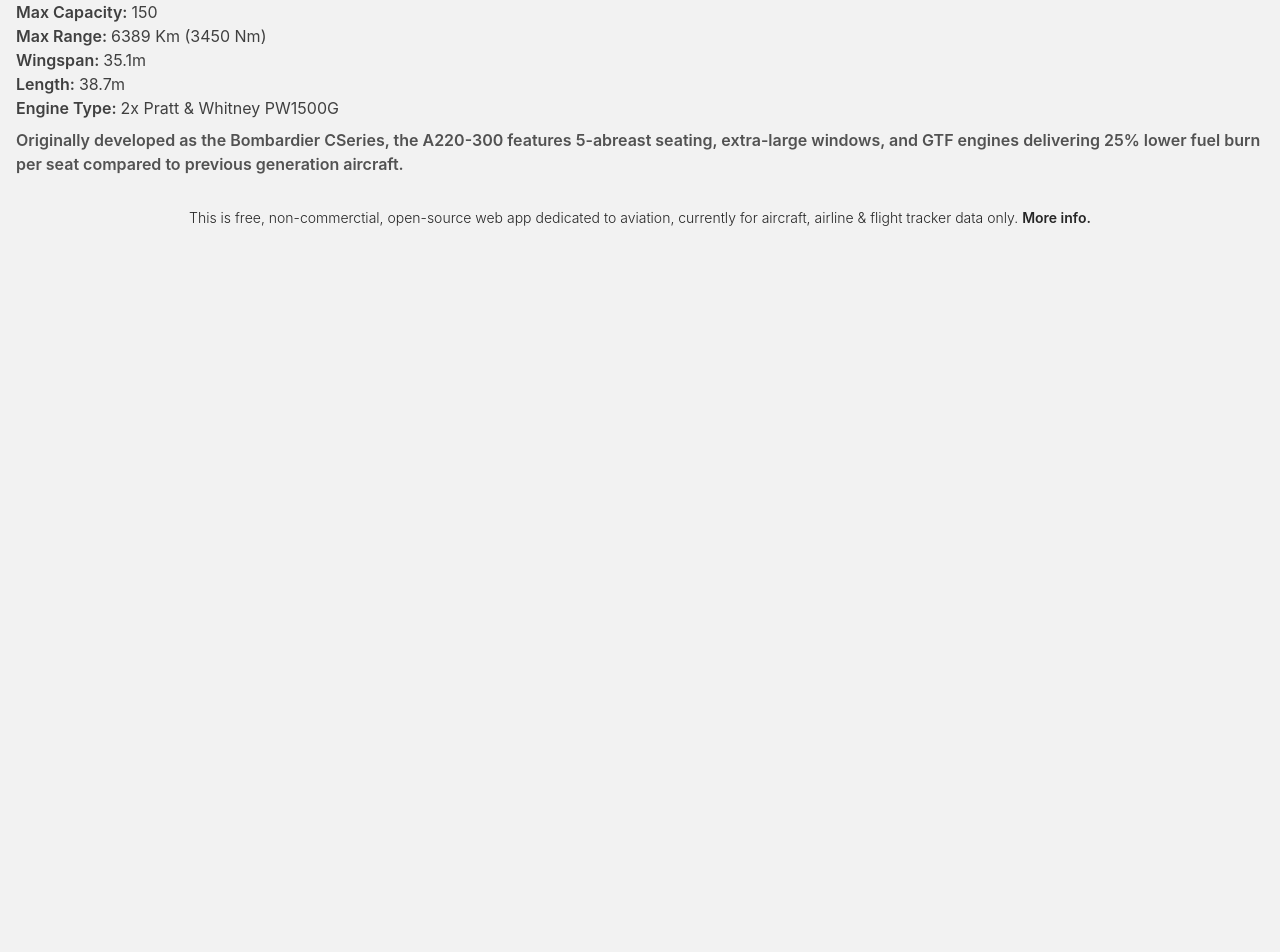
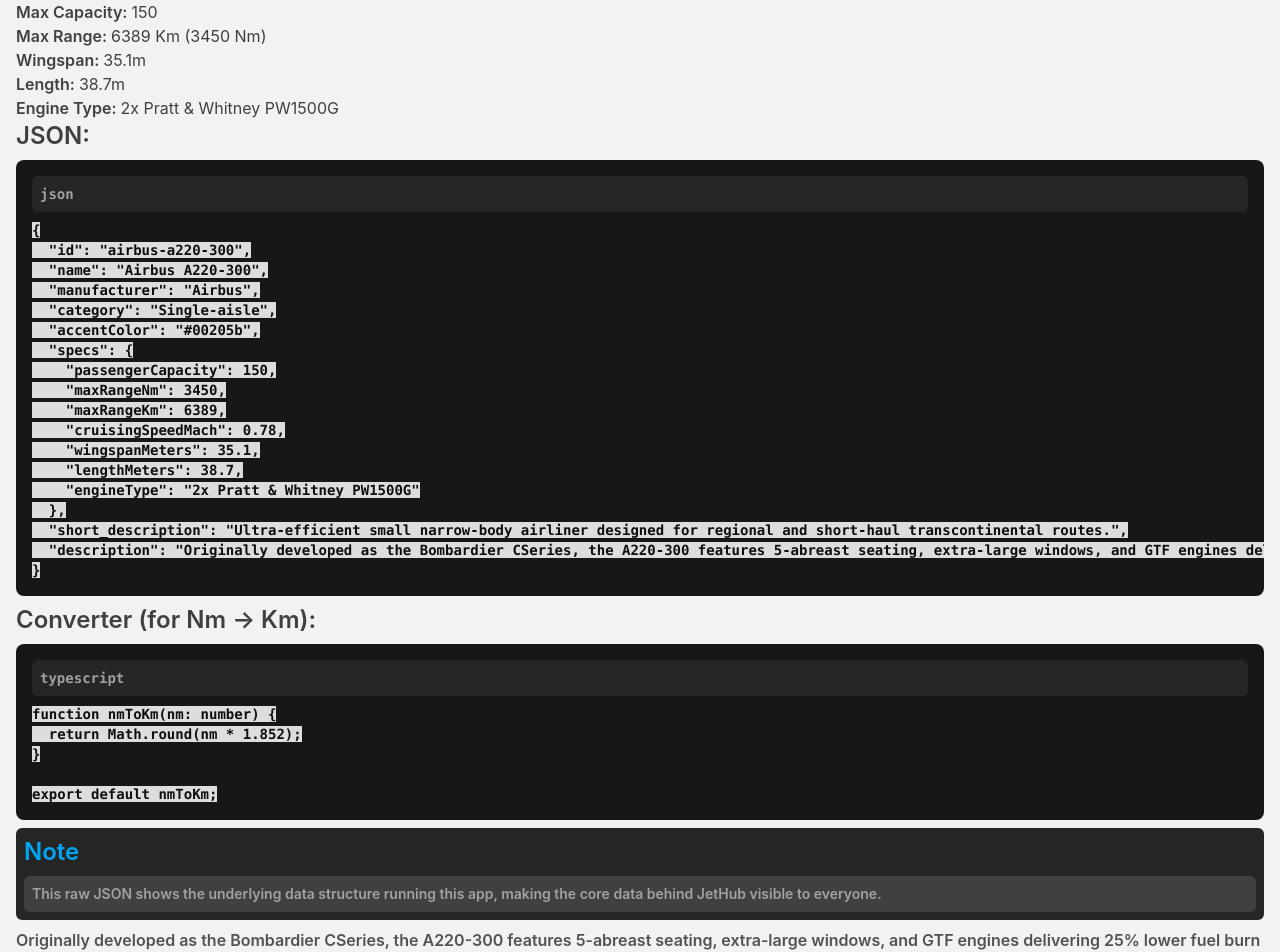
Before and after one commit to sandro-dev26/jethub, a React (Vite) app: page /aircraft/airbus-a220-300 in a window 1280 px wide. Shown: the part 230-1182 px from the top of the page. Before the commit the page ends 800 px from the top, so only its background shows below. Built offline with nearby package versions, Linux system fonts and the light colour scheme.

Commit message:
Update aircraftDetails.tsx

```diff
--- a/src/AppRouter.tsx
+++ b/src/AppRouter.tsx
@@ -16,7 +16,6 @@
 
           <Route path="/aircraft" element={<AircraftPage />} />
           <Route path="/aircraft/:aircraftid" element={<AircraftDetails />} />
-          <Route path="/aircraft/:categoryid" />
 
           <Route path="/airlines" element={<AirlinePage />} />
           <Route path="/airlines/:airlineid" element={<AirlineDetails />} />
--- a/src/pages/aircraftDetails.tsx
+++ b/src/pages/aircraftDetails.tsx
@@ -2,6 +2,7 @@
 import { useParams } from "react-router";
 import { fetchAircraftData } from "../fetch";
 import type { Aircraft } from "../types/aircraft";
+import conventerData from "../utils/converter?raw";
 
 function AircraftDetails() {
   const [aircraftData, setAircraftData] = useState<Aircraft[] | null>(null);
@@ -31,45 +32,70 @@
           </h1>
 
           <ul className="text-md font-semibold my-2 text-neutral-700 dark:text-neutral-400">
-            <p>
+            <li>
               Manufacturer:{" "}
               <span className="font-normal">{specAircraft.manufacturer}</span>
-            </p>
-            <p>
+            </li>
+            <li>
               Category:{" "}
               <span className="font-normal">{specAircraft.category}</span>
-            </p>
-            <p>
+            </li>
+            <li>
               Max Capacity:{" "}
               <span className="font-normal">
                 {specAircraft.specs.passengerCapacity}
               </span>
-            </p>
-            <p>
+            </li>
+            <li>
               Max Range:{" "}
               <span className="font-normal">
                 {specAircraft.specs.maxRangeKm} Km (
                 {specAircraft.specs.maxRangeNm} Nm)
               </span>
-            </p>
-            <p>
+            </li>
+            <li>
               Wingspan:{" "}
               <span className="font-normal">
                 {specAircraft.specs.wingspanMeters}m
               </span>
-            </p>
-            <p>
+            </li>
+            <li>
               Length:{" "}
               <span className="font-normal">
                 {specAircraft.specs.lengthMeters}m
               </span>
-            </p>
-            <p>
+            </li>
+            <li>
               Engine Type:{" "}
               <span className="font-normal">
                 {specAircraft.specs.engineType}
               </span>
-            </p>
+            </li>
+            <li className="text-2xl">
+              JSON:{" "}
+              <pre className="bg-neutral-900 p-4 rounded-lg overflow-x-auto text-sm font-mono my-2 scrollbar-thumb-sky-400">
+                <h3 className="bg-neutral-800 text-neutral-400 mb-2 p-2 rounded-md text-md">
+                  json
+                </h3>
+                <code>{JSON.stringify(specAircraft, null, 2)}</code>
+              </pre>
+            </li>
+            <li className="text-2xl">
+              Converter (for Nm {"->"} Km):{" "}
+              <pre className="bg-neutral-900 p-4 rounded-lg overflow-x-auto text-sm font-mono my-2 scrollbar-thumb-sky-400">
+                <h3 className="bg-neutral-800 text-neutral-400 mb-2 p-2 rounded-md text-md">
+                  typescript
+                </h3>
+                <code>{conventerData}</code>
+              </pre>
+              <div className="flex flex-col text-sky-500 gap-2 text-md bg-neutral-800 p-2 rounded-md">
+                Note
+                <p className="bg-neutral-700 text-neutral-400 text-sm font-semibold rounded-md p-2">
+                  This raw JSON shows the underlying data structure running this
+                  app, making the core data behind JetHub visible to everyone.
+                </p>
+              </div>
+            </li>
           </ul>
 
           <p className="font-semibold text-md text-neutral-600 dark:text-neutral-300">
```
